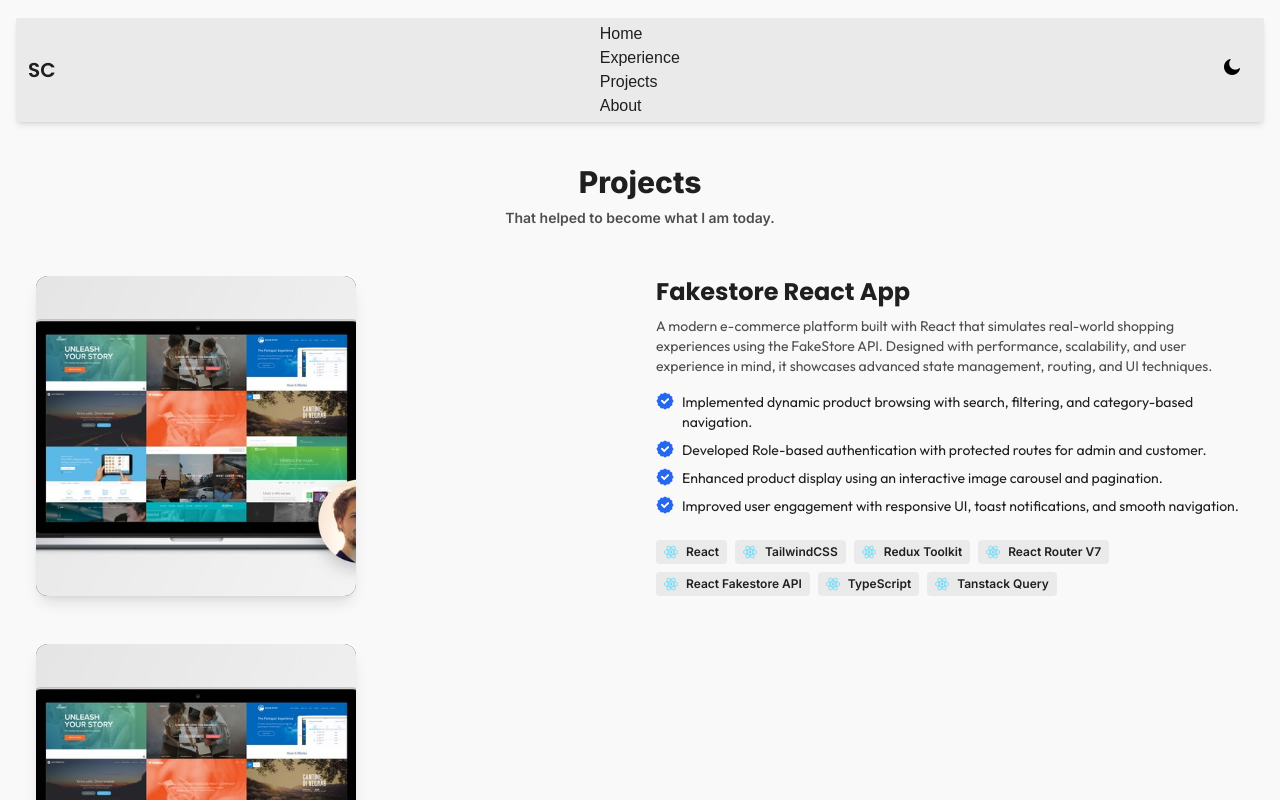
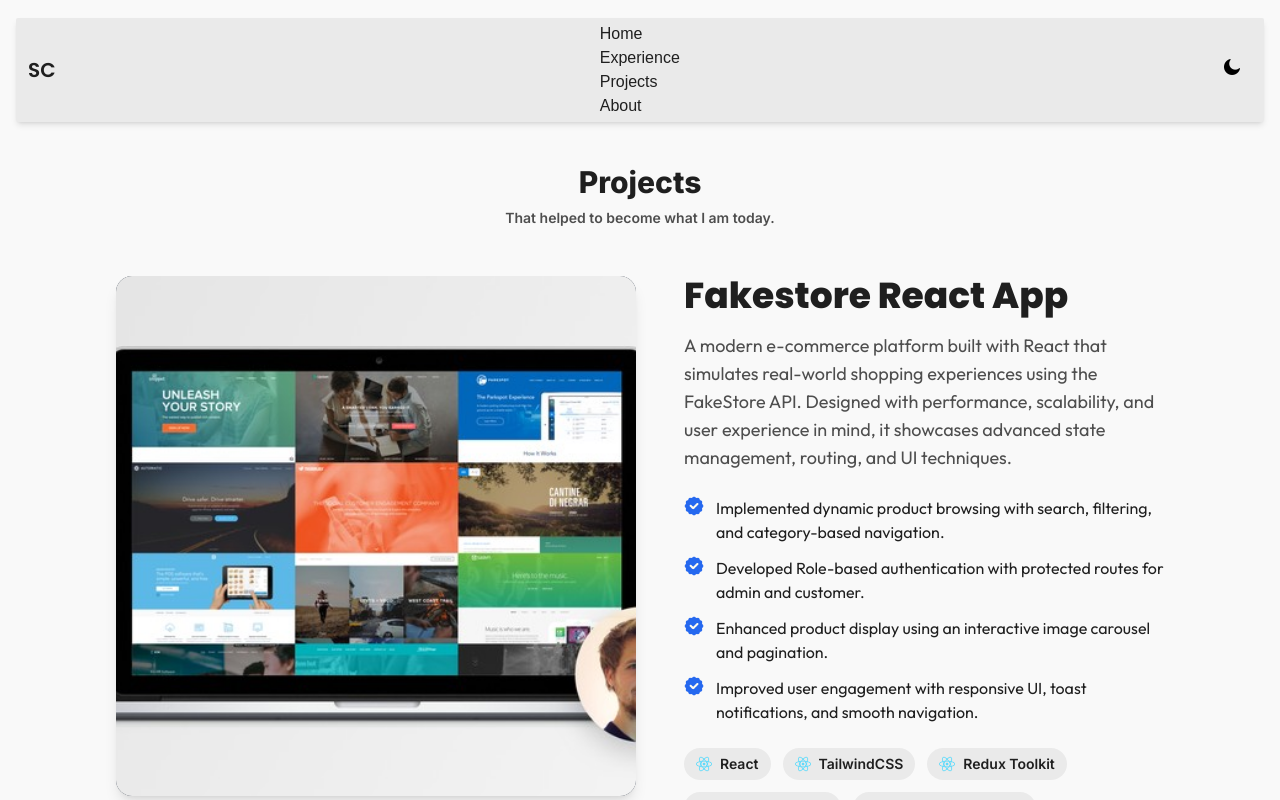
Before and after one commit to shameCanales/portfolio-nextjs, a Next.js app: page /projects in a window 1280 px wide. Shown: the top 800 px of the page. Built offline with nearby package versions, Linux system fonts and the light colour scheme.

Commit message:
added project slider for large screen type safe

```diff
--- a/src/components/sections/projects/ProjectsLarge.tsx
+++ b/src/components/sections/projects/ProjectsLarge.tsx
@@ -93,7 +93,9 @@ const featuredProjects: Project[] = [
 export default function FeatureProjectsCarousel() {
   const theme = useSelector((state: RootState) => state.theme.theme);
   const [current, setCurrent] = useState(0);
-  const cardRefs = useRef<(HTMLDivElement | null)[]>([]);
+
+  // Ref for cards
+  const cardRefs = useRef<HTMLDivElement[]>([]);
 
   useEffect(() => {
     const observer = new IntersectionObserver(
@@ -107,12 +109,15 @@ export default function FeatureProjectsCarousel() {
       { threshold: 0.6 }
     );
 
-    cardRefs.current.forEach((card) => {
+    // Capture current refs in local variable for cleanup safety
+    const currentCards = cardRefs.current;
+
+    currentCards.forEach((card) => {
       if (card) observer.observe(card);
     });
 
     return () => {
-      cardRefs.current.forEach((card) => {
+      currentCards.forEach((card) => {
         if (card) observer.unobserve(card);
       });
     };
@@ -122,66 +127,61 @@ export default function FeatureProjectsCarousel() {
 
   return (
     <div className="hidden lg:block">
-      <div className="flex w-full mt-12 gap-8 px-4 ">
-        {/* Cards list (scrolls globally with page) */}
-        <div className="flex flex-col gap-12 w-1/2 pb-40">
+      <div className="flex w-full mt-12 gap-12 px-6 xl:px-24">
+        {/* Cards list */}
+        <div className="flex flex-col gap-12 w-full xl:w-1/2 pb-40">
           {featuredProjects.map((project, index) => (
             <div
               key={project.id}
-              ref={(el) => (cardRefs.current[index] = el)}
+              ref={(el) => {
+                if (el) cardRefs.current[index] = el; // Safe assignment
+              }}
               data-index={index}
-              className="w-[320px] aspect-square bg-gray-800 rounded-xl shadow-lg overflow-hidden"
+              className="w-full sm:w-[400px] lg:w-[480px] xl:w-[520px] aspect-square bg-gray-800 dark:bg-gray-700 rounded-2xl shadow-lg overflow-hidden mx-auto"
             >
               <Image
                 src={project.src}
                 alt={project.title}
-                width={320}
-                height={320}
+                width={520}
+                height={520}
                 className="w-full h-full object-cover"
               />
             </div>
           ))}
         </div>
 
-        {/* Info panel (sticky on the right) */}
-        <div className="w-1/2 sticky top-24 self-start h-fit">
+        {/* Info panel */}
+        <div className="w-full xl:w-1/2 sticky top-24 self-start">
           <h2
-            className={`text-2xl font-bold text-[var(--color-text)] ${poppins.className}`}
+            className={`text-3xl xl:text-4xl font-extrabold text-[var(--color-text)] ${poppins.className}`}
           >
             {activeProj.title}
           </h2>
           <p
-            className={`mt-2 text-sm text-[var(--color-text-secondary)] ${outfit.className}`}
+            className={`mt-4 text-base xl:text-lg text-[var(--color-text-secondary)] ${outfit.className}`}
           >
             {activeProj.description}
           </p>
 
-          <ul className="mt-4 space-y-2">
+          <ul className="mt-6 space-y-3">
             {activeProj.features.map((feat, i) => (
-              <li key={i} className="flex items-start gap-2">
-                <Image
-                  src="/checklist.png"
-                  alt="check"
-                  width={18}
-                  height={18}
-                />
-                <p className={`text-sm ${outfit.className}`}>{feat}</p>
+              <li key={i} className="flex items-start gap-3">
+                <Image src="/checklist.png" alt="check" width={20} height={20} />
+                <p className={`text-base ${outfit.className}`}>{feat}</p>
               </li>
             ))}
           </ul>
 
-          <ul className="flex flex-wrap gap-2 mt-6">
+          <ul className="flex flex-wrap gap-3 mt-6">
             {activeProj.techstack.map((tech) => (
               <li
                 key={tech.name}
-                className={`flex items-center gap-2 bg-[var(--color-card)] px-2 py-1 rounded ${
-                  theme === "dark"
-                    ? "border border-[rgba(255,255,255,0.2)]"
-                    : ""
+                className={`flex items-center gap-2 bg-[var(--color-card)] px-3 py-1.5 rounded-full text-sm font-semibold ${
+                  theme === "dark" ? "border border-[rgba(255,255,255,0.2)]" : ""
                 }`}
               >
-                <Image src={tech.src} alt={tech.name} width={14} height={14} />
-                <span className="text-xs font-semibold">{tech.name}</span>
+                <Image src={tech.src} alt={tech.name} width={16} height={16} />
+                <span>{tech.name}</span>
               </li>
             ))}
           </ul>
```
